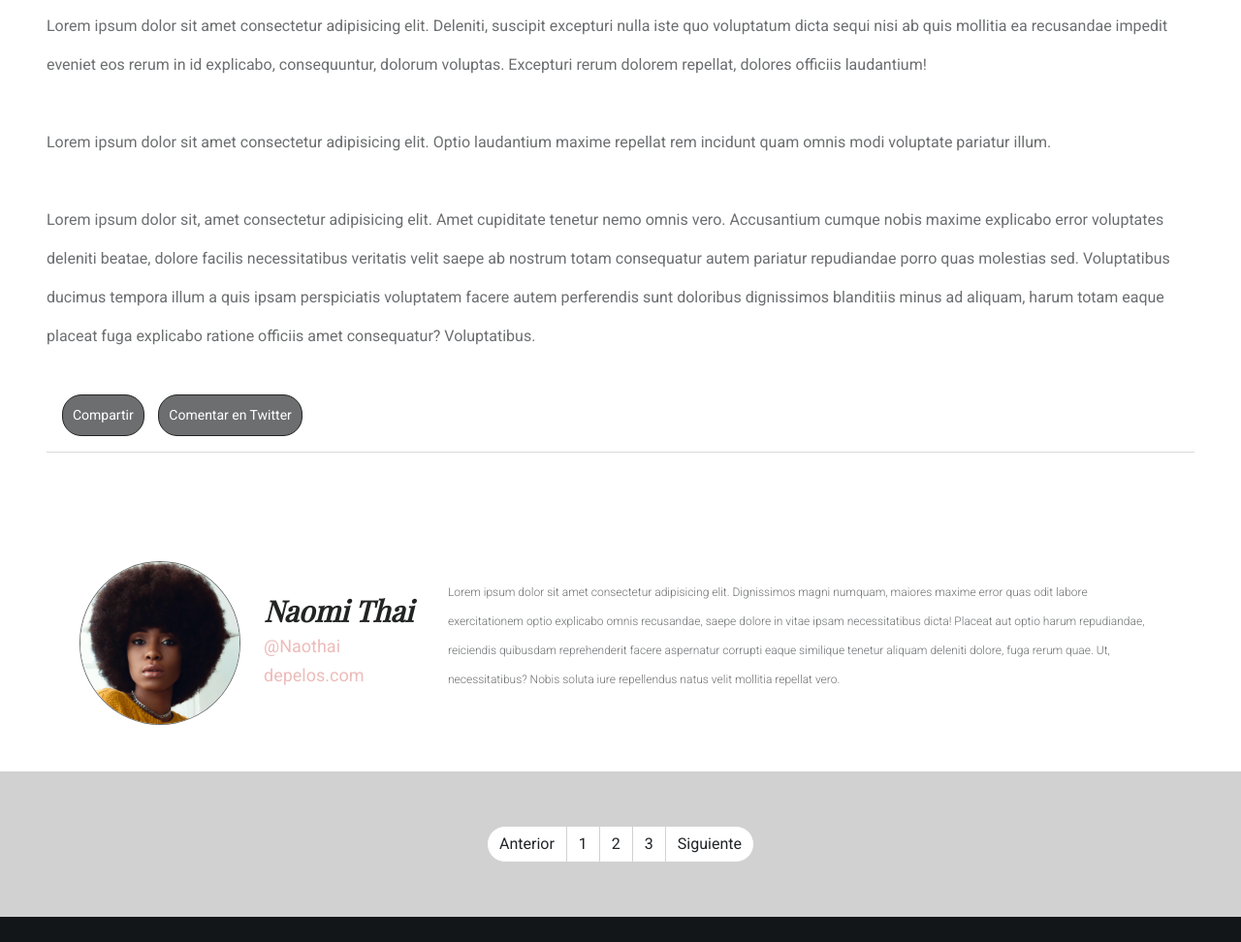
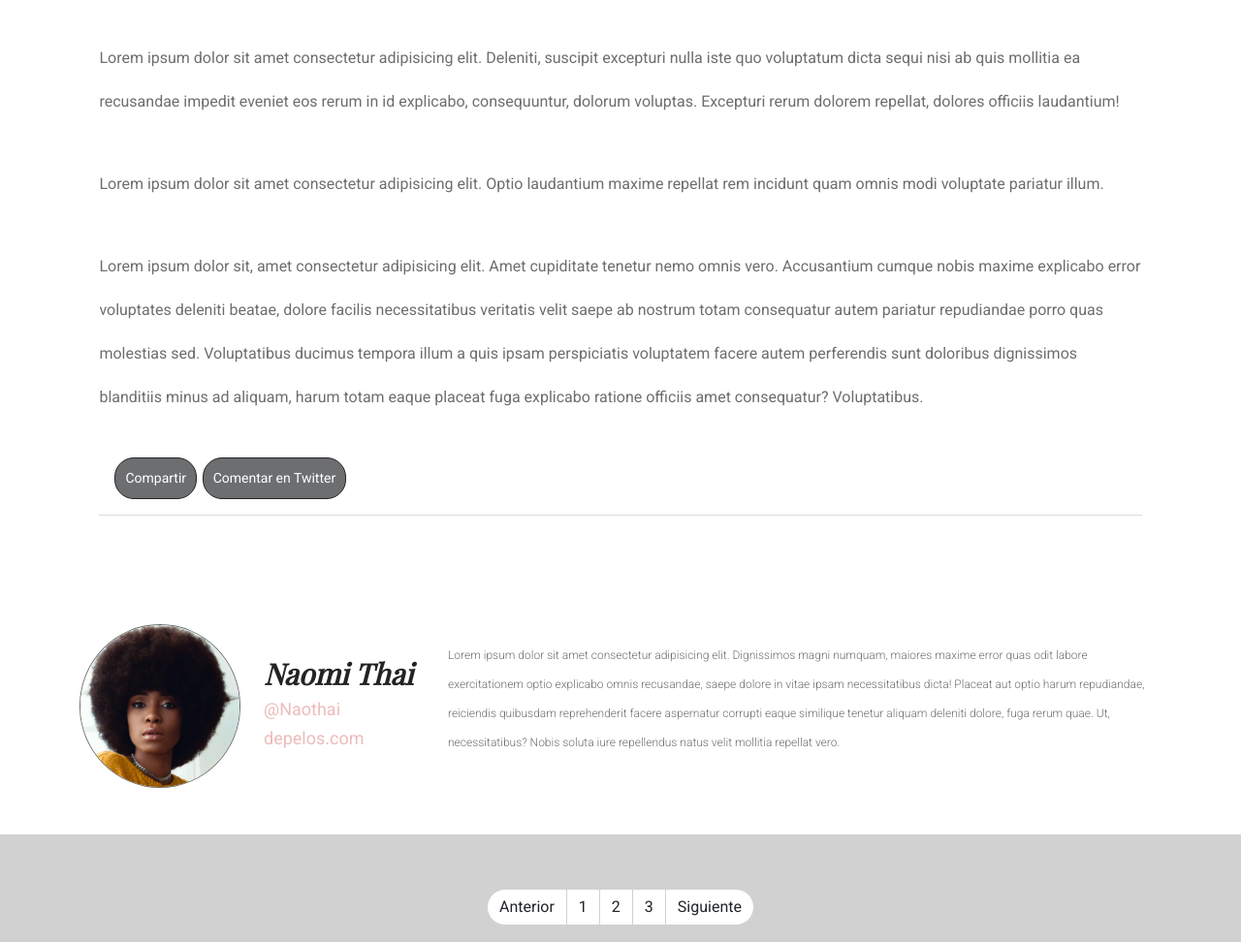
Before and after one commit to DiegoCordovaRatti/BarberShop, a plain HTML site: page index.html in a window 1280 px wide. Shown: the part 1302-2274 px from the top of the page at 97% size. Drawn offline with nearby package versions, Linux system fonts and the light colour scheme; a web font is replaced by a local one.

Commit message:
fourth-commit

```diff
--- a/assets/scss/layout/_article.scss
+++ b/assets/scss/layout/_article.scss
@@ -1,12 +1,12 @@
 .article{
-
+    margin: 0 8vw;
     .article__container{
         .article__date{
             font-weight: $regular-weight;
             font-size: 25px ;
         }
         .article__paragraph{
-            line-height: 40px;
+            line-height: 45px;
             margin: 40px 0;
             font-size: $medium;
         }
@@ -15,6 +15,10 @@
             border-radius: 20px;
             padding: 10px 10px;
             background-color: $nickel;
+            transition: 500ms ease;
+            &:hover{
+                background-color: $raisin-black;
+            }
         }
     }
 }
--- a/assets/scss/layout/_section.scss
+++ b/assets/scss/layout/_section.scss
@@ -14,6 +14,10 @@
             color: $spanish-pink;
             text-align: center;
         }
+        .section__links{
+            text-decoration: none;
+            color: inherit;
+        }
         .section__summary{
             font-weight: $light-weight;
             font-size: $small;
--- a/index.html
+++ b/index.html
@@ -68,7 +68,7 @@
 
     <!------------------- ARTICLE ---------------------->
     <article id="article" class="article py-5">
-        <div class="article__container px-5">
+        <div class="article__container">
             <h3 class="article__date">12 de abril de 2018</h3>
             <p class="article__paragraph">Lorem ipsum, dolor sit amet consectetur adipisicing elit. Quaerat vero
                 repellat praesentium in neque
@@ -116,8 +116,8 @@
                 </div>
                 <div class="col-sm-12 col-lg-2 my-auto">
                     <h2 class="section__name text-lg-start">Naomi Thai</h2>
-                    <h4 class="section__user text-lg-start">@Naothai</h4>
-                    <h4 class="section__link text-lg-start">depelos.com</h4>
+                    <h4 class="section__user text-lg-start"><a class="section__links" href="https://www.instagram.com/" target="_blank">@Naothai</a></h4>
+                    <h4 class="section__link text-lg-start"><a class="section__links" href="https://www.depelos.com/" target="_blank">depelos.com</a></h4>
                 </div>
                 <div class="section__summary d-none d-md-block col-lg-8 my-auto">
                     <p>Lorem ipsum dolor sit amet consectetur adipisicing elit. Dignissimos magni numquam, maiores
```
Also changed, not shown: assets/css/main.css, 2 other files.
